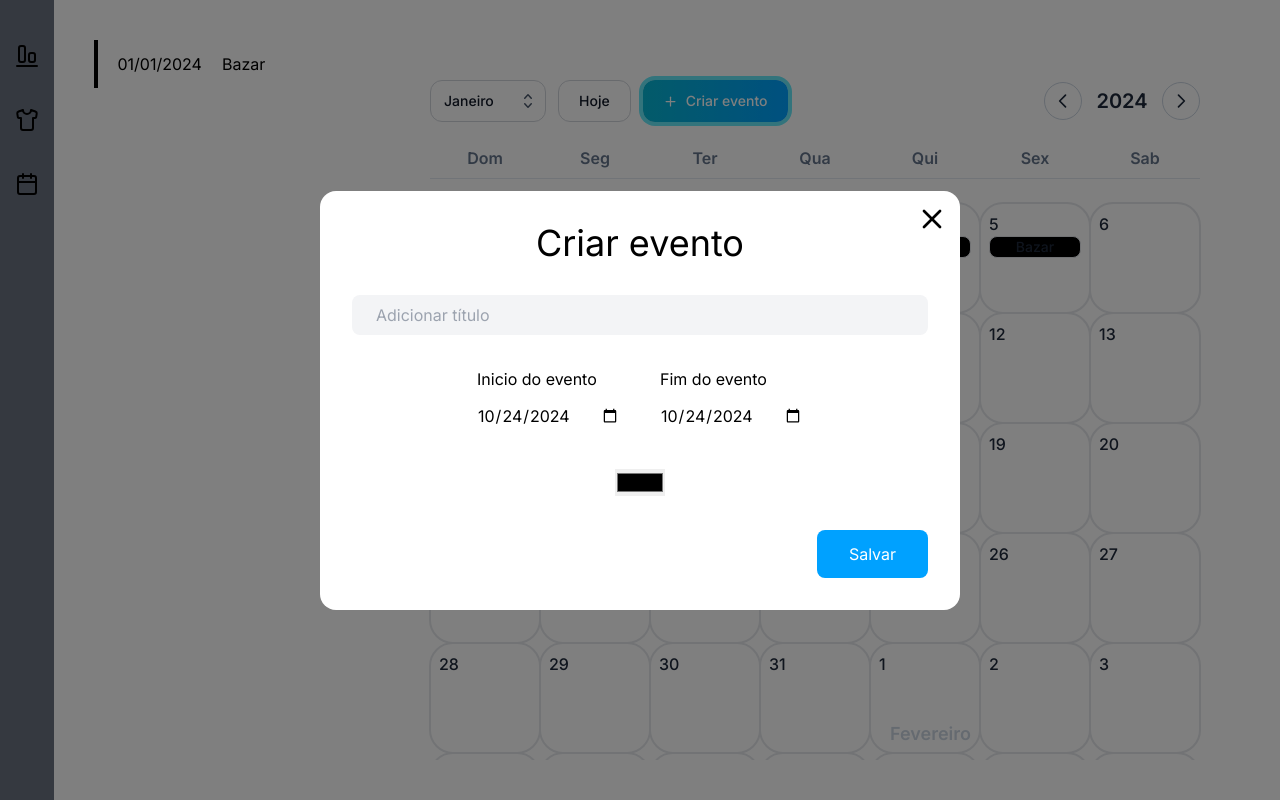
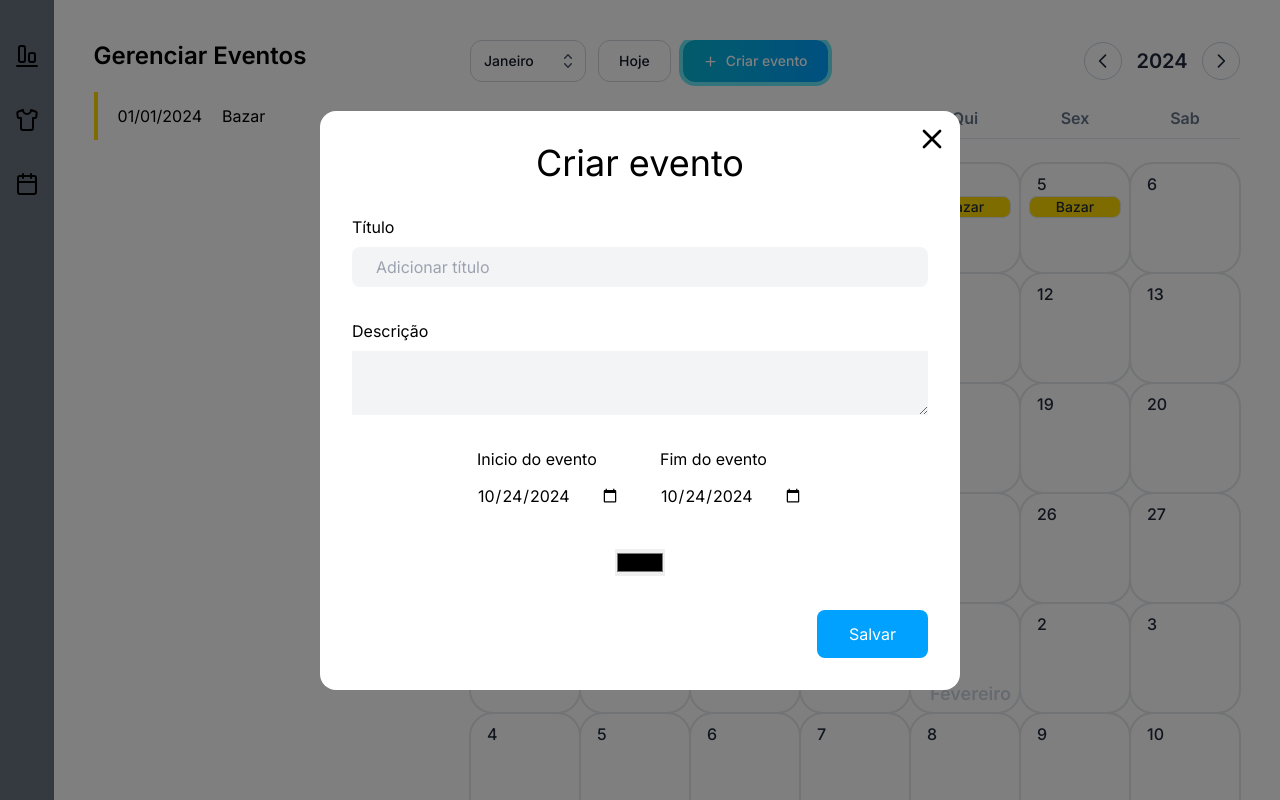
Before and after one commit to Re-vest/web, a React (Vite) app: page / in a window 1280 px wide. Both pictures are taken after a click on the button "Criar evento". Built offline with nearby package versions, Linux system fonts and the light colour scheme; a web font is replaced by a local one.

Commit message:
começo da edição do evento

```diff
--- a/src/components/ContinuousCalendar.jsx
+++ b/src/components/ContinuousCalendar.jsx
@@ -6,7 +6,7 @@ const daysOfWeek = ['Dom', 'Seg', 'Ter', 'Qua', 'Qui', 'Sex', 'Sab'];
 const monthNames = ['Janeiro', 'Fevereiro', 'Março', 'Abril', 'Maio', 'Junho', 'Julho', 'Agosto', 'Setembro', 'Outubro', 'Novembro', 'Dezembro'];
 
 
-export const ContinuousCalendar = ({ fullHeight = false, onClick, setIsModalOpen, setDate, events }) => {
+export const ContinuousCalendar = ({ fullHeight = false, onClick, setIsModalOpen, setDate, events, handleClickEvent }) => {
   const today = new Date();
   const dayRefs = useRef([]);
   const [year, setYear] = useState(new Date().getFullYear());
@@ -125,10 +125,13 @@ export const ContinuousCalendar = ({ fullHeight = false, onClick, setIsModalOpen
         >
           {
             eventsForDay.length < 3 ? (
-              <span className={`w-full h-fit flex flex-col items-start rounded-full text-xs lg:text-base ${isToday ? 'bg-blue-500 font-semibold text-white' : ''} ${month < 0 ? 'text-slate-400' : 'text-slate-800'}`}>
+              <span className={`w-full h-fit flex flex-col items-start text-xs lg:text-base ${month < 0 ? 'text-slate-400' : 'text-slate-800'}`}>
+                <p className={`${isToday ? 'bg-blue-500 font-semibold text-white' : ''} px-2 rounded-full`}>
                 {day}
-                <div className='w-full flex flex-col gap-1'>
-                  {eventsForDay.map(event => <Event key={event.id} color={event.color} title={event.title} />)}
+
+                </p>
+                <div className='w-full flex flex-col gap-1 relative'>
+                  {eventsForDay.map(event => <Event handleClickEvent={handleClickEvent} key={event.id} event={event} />)}
                 </div>
               </span>
 
@@ -191,7 +194,7 @@ export const ContinuousCalendar = ({ fullHeight = false, onClick, setIsModalOpen
   return (
     <>
       <div className={`rounded-2xl bg-white pb-10 text-slate-800 ${fullHeight ? '' : 'calendar-container h-full overflow-y-scroll'}`}>
-        <div className="sticky -top-px z-50 w-full bg-white px-5 pt-7 sm:px-10 sm:pt-10">
+        <div className="sticky -top-px z-50 w-full bg-white px-5 sm:px-10">
           <div className="mb-4 flex w-full flex-wrap items-center justify-between gap-6">
             <div className="flex flex-wrap gap-2 sm:gap-3">
               <Select name="" value={`${selectedMonth}`} options={monthOptions} onChange={handleMonthChange} />
--- a/src/components/Event.jsx
+++ b/src/components/Event.jsx
@@ -1,7 +1,7 @@
-export function Event({ color, title }) {
+export function Event({ event, handleClickEvent }) {
   return(
-    <div style={{ backgroundColor: color }} data-title={title} className="z-[999] w-full min-w-5 min-h-5 truncate border-[1px] rounded-lg hover:brightness-110 text-sm">
-      {title}
+    <div style={{ backgroundColor: event.color }} onClick={() => handleClickEvent(event)} data-title={event.title} className="absolute w-full min-w-5 min-h-5 truncate border-[1px] rounded-lg hover:brightness-110 text-sm">
+      {event.title}
     </div>
   )
 }
--- a/src/components/EventModal.jsx
+++ b/src/components/EventModal.jsx
@@ -3,35 +3,51 @@ import { Input } from "./Input";
 import { Button } from "./Button";
 import { useState } from "react";
 
-export function EventModal({ setIsModalOpen, date, events, setEvents }) {
+export function EventModal({ setIsModalOpen, date, event, setEvents }) {
+  const today = new Date()
+  const dataEvent = date ? date : `${today.getFullYear()}-${String(today.getMonth() + 1).padStart(2, '0')}-${String(today.getDate()).padStart(2, '0')}`
   const [startEvent, setStartEvent] = useState(new Date(date));
   const [endEvent, setEndEvent] = useState(new Date(date));
-  const [title, setTitle] = useState('');
-  const [color, setColor] = useState('');
-  const today = new Date()
-  const dataEvent = date ? date : `${today.getFullYear()}-${String(today.getMonth() + 1).padStart(2, '0')}-${String(today.getDate()).padStart(2, '0')}`
+  const [title, setTitle] = useState(event.title);
+  const [color, setColor] = useState(event.color);
+  const [description, setDescription] = useState(event.description);
+  console.log(event)
   function handleChangeEvent() {
     const newEvents = {
       id: Math.random(),
       title,
       startAt: new Date(startEvent),
       endAt: new Date(endEvent),
+      description,
       color
     }
     newEvents.startAt.setHours(0)
     newEvents.endAt.setHours(0)
     newEvents.startAt.setDate(newEvents.startAt.getDate() + 1)
     newEvents.endAt.setDate(newEvents.endAt.getDate() + 1)
-    console.log(newEvents)
     setEvents(prev => [...prev, newEvents])
     setIsModalOpen(false)
+    event = {}
   }
   return (
     <div className="absolute flex justify-center items-center w-full h-full bg-black bg-opacity-50 z-[999]">
       <div className="relative bg-white w-1/2 flex flex-col gap-8 py-8 px-8 items-center rounded-2xl">
-        <X className="absolute right-3 top-3" size={32} cursor={'pointer'} onClick={() => setIsModalOpen(false)} />
+        <X className="absolute right-3 top-3" size={32} cursor={'pointer'} onClick={() => {
+          event = {}
+          setIsModalOpen(false)
+          }} />
         <p className="text-4xl">Criar evento</p>
-        <Input placeholder={"Adicionar título"} setValue={setTitle} />
+        <div className="w-full flex flex-col gap-2">
+        <label htmlFor="">Título</label>
+        <Input placeholder={"Adicionar título"} value={title} setValue={setTitle} />
+
+        </div>
+
+        <div className="w-full flex flex-col gap-2">
+        <label htmlFor="">Descrição</label>
+        <textarea className="bg-[#F3F4F6] px-6 py-2" name="" id="description" value={description} onChange={e => setDescription(e.target.value)}></textarea>
+        </div>
+
 
         <div className="w-full flex flex-col items-center justify-center gap-10">
           <div className="w-full flex justify-center gap-10">
@@ -49,7 +65,7 @@ export function EventModal({ setIsModalOpen, date, events, setEvents }) {
           </div>
 
           <div>
-            <input type="color" onChange={e => setColor(e.target.value)} />
+            <input type="color" value={color} onChange={e => setColor(e.target.value)} />
           </div>
         </div>
 
--- a/src/components/Input.jsx
+++ b/src/components/Input.jsx
@@ -1,11 +1,11 @@
-export function Input({ icon, placeholder, setValue, type }) {
+export function Input({ icon, placeholder, setValue, type, ...props }) {
   return (
     <div className="h-fit w-full bg-[#F3F4F6] flex gap-3 px-3 py-2 rounded-lg">
       <div className="text-[#7C7C8A]">
 
       {icon}
       </div>
-      <input placeholder={placeholder} type={type} className="w-full bg-transparent outline-none border-none" onChange={e => setValue(e.target.value)} />
+      <input {...props} placeholder={placeholder} type={type} className="w-full bg-transparent outline-none border-none" onChange={e => setValue(e.target.value)} />
     </div>
   )
 }
--- a/src/pages/Calendar/index.jsx
+++ b/src/pages/Calendar/index.jsx
@@ -14,34 +14,39 @@ export function CalendarPage() {
       title: 'Bazar',
       startAt: new Date(2024, 0, 1),
       endAt: new Date(2024, 0, 5),
-      color: '#000'
+      description: 'Dia de bazar',
+      color: '#ffd900'
     }
   ]);
 
-  // console.log(events)
+  const [eventOnModal, setEventOnModal] = useState({})
+
+  function handleClickEvent(event) {
+    setEventOnModal(event ? event : {})
+    setIsModalOpen(true)
+  }
 
   return (
     <div className="h-full w-full flex">
       <Navbar />
 
-      {isModalOpen ? <EventModal setIsModalOpen={setIsModalOpen} date={date} events={events} setEvents={setEvents} /> : <></>}
+      {isModalOpen ? <EventModal setIsModalOpen={setIsModalOpen} event={eventOnModal} date={date} setEvents={setEvents} /> : <></>}
 
-
-      <div className="w-full flex justify-between py-10 px-10">
-
+      <div className="w-full flex justify-between pt-10 pl-10">
 
           <div className="w-60 flex flex-col gap-5 overflow-y-scroll">
+            <h2 className="font-semibold text-2xl">Gerenciar Eventos</h2>
             {events.map((event, index) => {
-              const date = `${String(event.startAt.getDate()).padStart(2, '0')}/${String(event.startAt.getMonth()+1).padStart(2, '0')}/${event.startAt.getFullYear()}`
+              const date = `${String(event.startAt.getDate()).padStart(2, '0')}/${String(event.startAt.getMonth() + 1).padStart(2, '0')}/${event.startAt.getFullYear()}`
               return (
-                <div key={index} className="px-5 py-3 border-l-4 flex gap-5" style={{ borderLeft: `4px solid ${event.color}` }}>
+                <div onClick={() => handleClickEvent(event)} key={index} className="px-5 py-3 border-l-4 flex gap-5 cursor-pointer" style={{ borderLeft: `4px solid ${event.color}` }}>
                   <p className="">{date}</p>
                   <p className="truncate hover:text-clip">{event.title}</p>
                 </div>
               )
             })}
           </div>
-        <ContinuousCalendar setIsModalOpen={setIsModalOpen} setDate={setDate} events={events} />
+        <ContinuousCalendar handleClickEvent={handleClickEvent} setIsModalOpen={setIsModalOpen} setDate={setDate} events={events} />
 
 
         </div>
```
